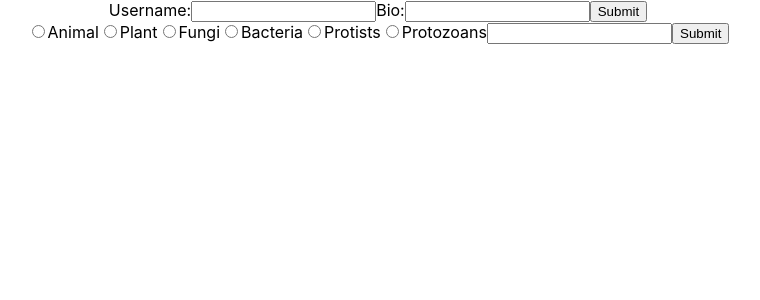
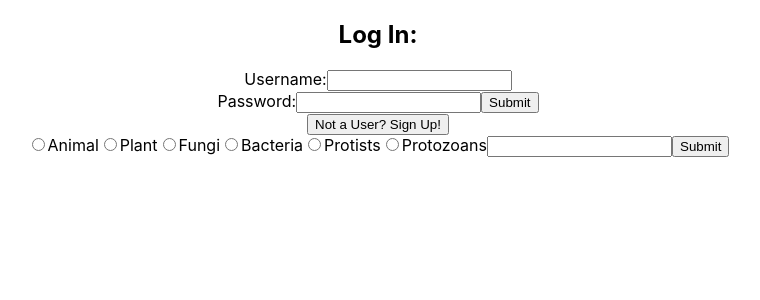
Before and after one commit to Cooliomoded/life-down-under-frontend, a React (Create React App) app: page / in a window 1280 px wide. Shown: the top 300 px of the page, without its empty margins (262-1022 px from the left). Built offline with nearby package versions, Linux system fonts and the light colour scheme.

Commit message:
added password, began building out sign up feature/form

```diff
--- a/src/App.js
+++ b/src/App.js
@@ -1,6 +1,7 @@
 import React, { Component } from 'react';
 import './App.css';
 import LogIn from './components/LogIn'
+import SignUp from './components/SignUp'
 import SearchBar from './components/SearchBar'
 import OrganismContainer from './components/OrganismContainer'
 import DisplayOrganism from './components/DisplayOrganism'
@@ -13,7 +14,8 @@ class App extends Component {
     speciesSearch: [],
     selectedSpecies: null,
     currentUser: null,
-    displayUser: false
+    displayUser: false,
+    displaySignUp: false
   }
 
   handleLogin = (event) => {
@@ -83,6 +85,32 @@ class App extends Component {
     })
   }
 
+  handleSignUp = () => {
+    this.setState({
+      displaySignUp: !this.state.displaySignUp
+    })
+  }
+
+  submitSignUp = (event) => {
+    event.preventDefault()
+        fetch("http://localhost:3000/users/signup", {
+        method: "POST",
+        headers: {
+            "Accept": "application/json",
+            "Content-Type": "application/json"
+        },
+        body: JSON.stringify({
+            username: event.target[0].value,
+            password: event.target[1].value,
+            profile_pic: event.target[2].value,
+            bio: event.target[3].value,
+            location: event.target[4].value
+        })
+        })
+        .then(res => res.json())
+        .then(data => console.log(data))
+  }
+
   showProfile = () => {
     this.setState({
       displayUser: !this.state.displayUser
@@ -90,11 +118,12 @@ class App extends Component {
   }
 
   render() {
-    console.log(this.selectedSpecies)
     return (
       <div className="App">
 
-        {this.state.currentUser ? <DisplayUser user={this.state.currentUser} showProfile={this.showProfile}/> : <LogIn handleLogin={this.handleLogin}/>}
+        {this.state.currentUser ? <DisplayUser user={this.state.currentUser} showProfile={this.showProfile}/> : (this.state.displaySignUp ?
+        <SignUp submitSignUp={this.submitSignUp} /> : <LogIn handleLogin={this.handleLogin} handleSignUp={this.handleSignUp}/>)}
+
 
         <SearchBar handleSearchSubmit={this.handleSearchSubmit}/>
 
--- a/src/components/DisplayOrganism.js
+++ b/src/components/DisplayOrganism.js
@@ -2,7 +2,6 @@ import React from 'react'
 import OrganismInfoCard from './OrganismInfoCard'
 
 const DisplayOrganism = ({ selectedSpecies, handleClick }) => {
-    {console.log(selectedSpecies)}
     return(
         <div className='displayOrgContainer'>
             <OrganismInfoCard selectedSpecies={selectedSpecies} handleClick={handleClick}/>
--- a/src/components/DisplayUser.js
+++ b/src/components/DisplayUser.js
@@ -2,9 +2,10 @@ import React from 'react'
 
 const DisplayUser = ( {user, handleLogout, showProfile} ) => {
 
+    console.log(user)
     return(
         <div>
-            <h1>Logged In As: {user.name}</h1>
+            <h1>Logged In As: {user.username}</h1>
             <button onClick={handleLogout}>Log Out</button>
             <button onClick={showProfile}>Show User Profile</button>
         </div>
--- a/src/components/LogIn.js
+++ b/src/components/LogIn.js
@@ -1,15 +1,18 @@
 import React from 'react'
 
-const LogIn = ( { handleLogin } ) => {
+const LogIn = ( { handleLogin, handleSignUp } ) => {
 
     return(
         <div>
             <form onSubmit={handleLogin}>
+                <h2>Log In:</h2>
                 <label htmlFor="username">Username:</label>
-                <input type="text" id="username" name="username"></input>
-                <label htmlFor="bio">Bio:</label>
-                <input type="bio" id="bio" name="bio"></input>
-                <input type="submit" id="login-submit" name="login-submit"></input>
+                <input type="text" id="username" name="username"></input><br></br>
+                <label htmlFor="password">Password:</label>
+                <input type="password" id="password" name="password"></input>
+                <input type="submit" id="login-submit" name="login-submit"></input><br></br>
+                <button onClick={handleSignUp}>Not a User? Sign Up!</button>
+
             </form>
         </div>
     )
--- /dev/null
+++ b/src/components/SignUp.js
@@ -0,0 +1,24 @@
+import React from 'react'
+
+const SignUp = ( { submitSignUp } ) => {
+
+    return(
+        <div>
+            <form onSubmit={submitSignUp}>
+                <h2>Sign Up:</h2>
+                <label htmlFor="username">Username:</label>
+                <input type="text" id="username" name="username"></input><br></br>
+                <label htmlFor="password">Password:</label>
+                <input type="password" id="password" name="password"></input><br></br>
+                <label htmlFor="profile_pic">Profile Pic URL:</label>
+                <input type="profile_pic" id="profile_pic" name="profile_pic"></input><br></br>
+                <label htmlFor="bio">Bio:</label>
+                <input type="bio" id="bio" name="bio"></input><br></br>
+                <label htmlFor="location">Location:</label>
+                <input type="location" id="location" name="location"></input><br></br>
+                <input type="submit" id="login-submit" name="login-submit"></input>
+            </form>
+        </div>
+    )
+}
+export default SignUp
```
